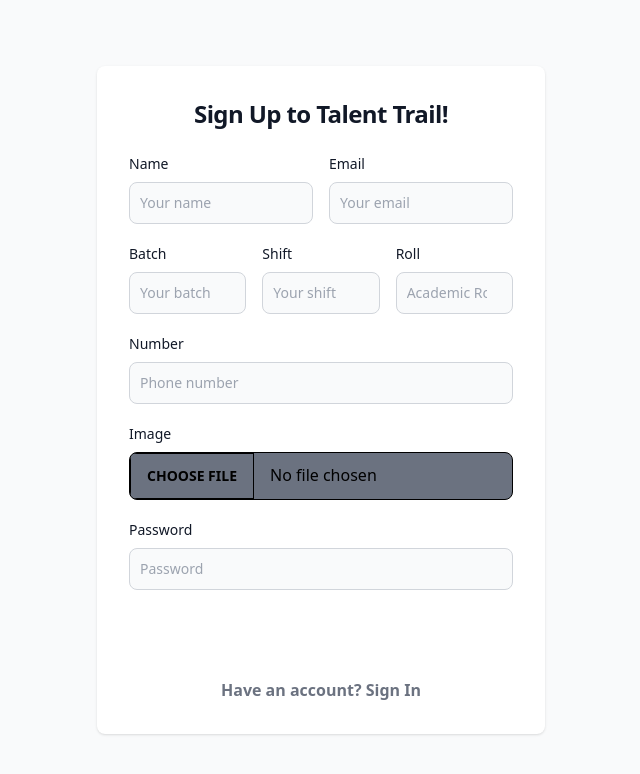
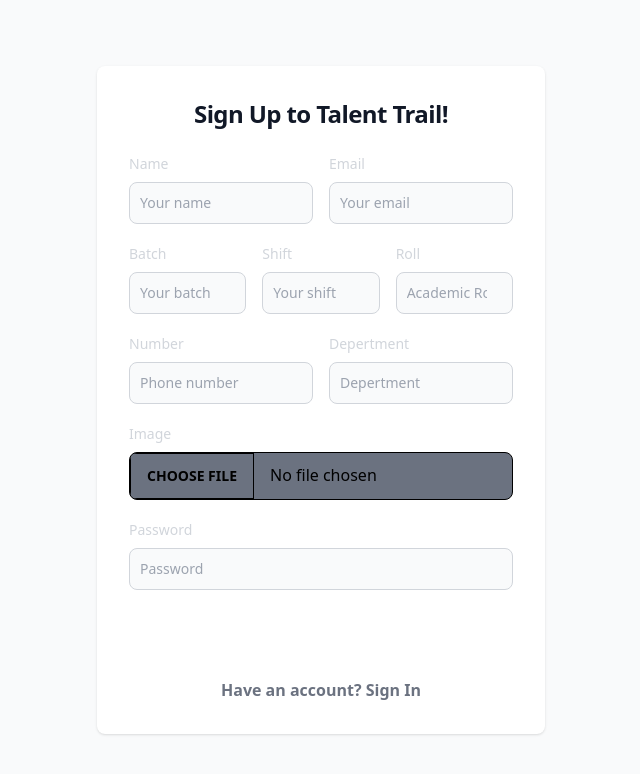
Before and after one commit to 78faysal/FCI-TalentTrail, a React (Vite) app: page /register in a window 1280 px wide. Shown: the top 774 px of the page, without its empty margins (319-959 px from the left). Built offline with nearby package versions, Linux system fonts and the light colour scheme; no server answers.

Commit message:
registration functionality done

```diff
--- a/package.json
+++ b/package.json
@@ -10,10 +10,12 @@
     "preview": "vite preview"
   },
   "dependencies": {
+    "axios": "^1.6.7",
     "firebase": "^10.7.2",
     "localforage": "^1.10.0",
     "match-sorter": "^6.3.3",
     "react-dom": "^18.2.0",
+    "react-hot-toast": "^2.4.1",
     "react-icons": "^5.0.1",
     "react-router-dom": "^6.21.3",
     "sort-by": "^1.2.0"
--- a/src/Firebase/firebase.config.js
+++ b/src/Firebase/firebase.config.js
@@ -5,13 +5,13 @@ import { getAnalytics } from "firebase/analytics";
 
 
 const firebaseConfig = {
-  apiKey: "AIzaSyAbYcXV2MQaMYZCaWmgKjyg689wmChfI14",
-  authDomain: "fci-talenttrail.firebaseapp.com",
-  projectId: "fci-talenttrail",
-  storageBucket: "fci-talenttrail.appspot.com",
-  messagingSenderId: "537753234922",
-  appId: "1:537753234922:web:8a3b2cf9142378a120d693",
-  measurementId: "G-PPHQL159Z1"
+  apiKey: import.meta.env.VITE_apiKey,
+  authDomain: import.meta.env.VITE_authDomain,
+  projectId: import.meta.env.VITE_projectId,
+  storageBucket: import.meta.env.VITE_storageBucket,
+  messagingSenderId: import.meta.env.VITE_messagingSenderId,
+  appId: import.meta.env.VITE_appId,
+  measurementId: import.meta.env.VITE_measurementId,
 };
 
 // Initialize Firebase
--- /dev/null
+++ b/src/Hooks/useAuth.jsx
@@ -0,0 +1,9 @@
+import { useContext } from "react";
+import { AuthContext } from "../Providers/AuthProvider";
+
+const useAuth = () => {
+  const authInfo = useContext(AuthContext);
+  return authInfo ;
+};
+
+export default useAuth;
--- /dev/null
+++ b/src/Hooks/useAxiosPublic.jsx
@@ -0,0 +1,10 @@
+import axios from "axios";
+
+export const axiosPublic = axios.create({
+  baseURL: "http://localhost:5000",
+});
+const useAxiosPublic = () => {
+  return axiosPublic;
+};
+
+export default useAxiosPublic;
--- a/src/Pages/Authentication/Login/Login.jsx
+++ b/src/Pages/Authentication/Login/Login.jsx
@@ -62,7 +62,7 @@ const Login = () => {
                 >
                   Sign in
                 </button>
-                <p className="text-sm font-light text-center text-gray-500 dark:text-gray-400">
+                <p className="font-semibold font-light text-center text-gray-500 dark:text-gray-400">
                   Don’t have an account yet?{" "}
                   <Link className="text-primary" to={"/register"}>
                     Sign Up
--- a/src/Pages/Authentication/Register/Register.jsx
+++ b/src/Pages/Authentication/Register/Register.jsx
@@ -1,10 +1,23 @@
 import { Link } from "react-router-dom";
+import useAuth from "../../../Hooks/useAuth";
+import toast from "react-hot-toast";
+import useAxiosPublic from "../../../Hooks/useAxiosPublic";
+import { ImageUpload } from "../../../Utils/ImageUpload";
+import { useState } from "react";
 
 const Register = () => {
-    const handleFormSubmit = (e) => {
+  const { createUser } = useAuth();
+  const axiosPublic = useAxiosPublic();
+  const [userLoading, setUserLoading] = useState(false);
+
+  const handleFormSubmit = async (e) => {
     e.preventDefault();
+    setUserLoading(true);
 
     const form = e.target;
+    const imageFile = form.image.files[0];
+    const imageData = await ImageUpload(imageFile);
+    const image = imageData.display_url;
     const name = form.name.value;
     const email = form.email.value;
     const batch = form.batch.value;
@@ -12,22 +25,67 @@ const Register = () => {
     const roll = form.roll.value;
     const number = form.number.value;
     const password = form.password.value;
+    const depertment = form.depertment.value;
 
-        console.log(name, email, batch, shift, roll, number, password);
+    const userInfo = {
+      name,
+      email,
+      image,
+      batch,
+      shift,
+      roll,
+      number,
+      password,
+      depertment
+    };
+
+    createUser(email, password)
+      .then((res) => {
+        if (res.user) {
+          axiosPublic.post("/users", userInfo).then((res) => {
+            console.log(res.data);
+            if (res.data.insertedId) {
+              setUserLoading(false);
+              toast.success("Account Created 👏");
             }
+          });
+        }
+      })
+      .catch((error) => {
+        console.log(error.message);
+        if (
+          error.message ===
+          "Firebase: Password should be at least 6 characters (auth/weak-password)."
+        ) {
+          setUserLoading(false);
+          toast.error("Password must be 6 characters");
+        } else if (
+          error.message === "Firebase: Error (auth/email-already-in-use)."
+        ) {
+          setUserLoading(false);
+          toast.error("Email already in use");
+        } else {
+          setUserLoading(false);
+          toast.error("Something went wrong");
+        }
+      });
+  };
   return (
     <div>
-      <section className="bg-gray-50 dark:bg-gray-900">
+      <section className="bg-gray-50 dark:bg-gray-900 min-h-screen">
         <div className="flex flex-col items-center justify-center px-6 py-8 mx-auto md:h-screen lg:py-0">
           <div className="w-full bg-white rounded-lg shadow dark:border md:mt-0 sm:max-w-md xl:p-0 dark:bg-gray-800 dark:border-gray-700">
             <div className="p-6 space-y-4 md:space-y-6 sm:p-8">
               <h1 className="text-xl font-bold leading-tight tracking-tight text-center text-gray-900 md:text-2xl dark:text-white">
                 Sign Up to Talent Trail!
               </h1>
-              <form className="space-y-5 md:space-y-5" onSubmit={handleFormSubmit}>
+              <form
+                className="space-y-5 md:space-y-5"
+                onSubmit={handleFormSubmit}
+              >
                 <div className="flex gap-4">
                   <div>
-                    <label className="block mb-2 text-sm font-medium text-gray-900 dark:text-white">
+                    <label className="block mb-2 text-sm font-medium text-gray-300  ">
                       Name
                     </label>
                     <input
@@ -39,7 +97,7 @@ const Register = () => {
                     />
                   </div>
                   <div>
-                    <label className="block mb-2 text-sm font-medium text-gray-900 dark:text-white">
+                    <label className="block mb-2 text-sm font-medium text-gray-300 ">
                       Email
                     </label>
                     <input
@@ -53,19 +111,20 @@ const Register = () => {
                 </div>
                 <div className="flex gap-4">
                   <div>
-                    <label className="block mb-2 text-sm font-medium text-gray-900 dark:text-white">
+                    <label className="block mb-2 text-sm font-medium  text-gray-300 ">
                       Batch
                     </label>
                     <input
-                      type="text"
+                      type="number"
                       name="batch"
+                      min='0'
                       className="bg-gray-50 border border-gray-300 text-gray-900 sm:text-sm rounded-lg focus:ring-primary-600 focus:border-primary-600 block w-full p-2.5 dark:bg-gray-700 dark:border-gray-600 dark:placeholder-gray-400 dark:text-white dark:focus:ring-blue-500 dark:focus:border-blue-500"
                       placeholder="Your batch"
                       required
                     />
                   </div>
                   <div>
-                    <label className="block mb-2 text-sm font-medium text-gray-900 dark:text-white">
+                    <label className="block mb-2 text-sm font-medium text-gray-300">
                       Shift
                     </label>
                     <input
@@ -77,7 +136,7 @@ const Register = () => {
                     />
                   </div>
                   <div>
-                    <label className="block mb-2 text-sm font-medium text-gray-900 dark:text-white">
+                    <label className="block mb-2 text-sm font-medium text-gray-300">
                       Roll
                     </label>
                     <input
@@ -90,8 +149,9 @@ const Register = () => {
                     />
                   </div>
                 </div>
+                <div className="flex gap-4">
                   <div>
-                  <label className="block mb-2 text-sm font-medium text-gray-900 dark:text-white">
+                    <label className="block mb-2 text-sm font-medium text-gray-300 ">
                       Number
                     </label>
                     <input
@@ -103,7 +163,20 @@ const Register = () => {
                     />
                   </div>
                   <div>
-                  <label className="block mb-2 text-sm font-medium text-gray-900 dark:text-white">
+                    <label className="block mb-2 text-sm font-medium text-gray-300">
+                      Depertment
+                    </label>
+                    <input
+                      type="text"
+                      name="depertment"
+                      className="bg-gray-50 border border-gray-300 text-gray-900 sm:text-sm rounded-lg focus:ring-primary-600 focus:border-primary-600 block w-full p-2.5 dark:bg-gray-700 dark:border-gray-600 dark:placeholder-gray-400 dark:text-white dark:focus:ring-blue-500 dark:focus:border-blue-500"
+                      placeholder="Depertment"
+                      required
+                    />
+                  </div>
+                </div>
+                <div>
+                  <label className="block mb-2 text-sm font-medium text-gray-300 ">
                     Image
                   </label>
                   <input
@@ -114,7 +187,7 @@ const Register = () => {
                   />
                 </div>
                 <div>
-                  <label className="block mb-2 text-sm font-medium text-gray-900 dark:text-white">
+                  <label className="block mb-2 text-sm font-medium text-gray-300">
                     Password
                   </label>
                   <input
@@ -129,6 +202,7 @@ const Register = () => {
                   type="submit"
                   className="w-full text-white btn btn-outline"
                 >
+                    {userLoading && <span className="loading loading-dots loading-md"></span>}
                   Sign in
                 </button>
                 <p className="font-light text-center font-semibold text-gray-500 dark:text-gray-400">
--- a/src/Providers/AuthProvider.jsx
+++ b/src/Providers/AuthProvider.jsx
@@ -1,9 +1,56 @@
-import { createContext } from "react";
+import { GoogleAuthProvider, createUserWithEmailAndPassword, onAuthStateChanged, signInWithEmailAndPassword, signInWithPopup, signOut } from "firebase/auth";
+import { createContext, useEffect, useState } from "react";
+import { auth } from "../Firebase/firebase.config";
 
 export const AuthContext = createContext(null);
 const AuthProvider = ({children}) => {
+    const [user, setUser] = useState(null);
+    const [loading, setLoading] = useState(true);
 
-    const authInfo = {}
+    const googleProvider = new GoogleAuthProvider();
+
+    // google sign in
+    const googleSignIn = () => {
+        setLoading(true);
+        return signInWithPopup(auth, googleProvider);
+    }
+
+    // create user
+    const createUser = (email, password) => {
+        setLoading(true);
+        return createUserWithEmailAndPassword(auth, email, password);
+    }
+
+    //login user
+    const logIn = (email, password) => {
+        setLoading(true);
+        return signInWithEmailAndPassword(auth, email, password)
+    }
+
+    // logOut user
+    const logOut = () => {
+        return signOut(auth)
+    }
+
+    // manage user
+    useEffect(() => {
+        onAuthStateChanged(auth, currentUser => {
+            setUser(currentUser);
+            setLoading(false);
+            console.log("Observing user of", currentUser);
+        })
+    }, [])
+
+
+    const authInfo = {
+        googleSignIn,
+        createUser,
+        logIn,
+        logOut,
+        user,
+        loading,
+
+    }
     return (
         <AuthContext.Provider value={authInfo}>
             {children}
--- /dev/null
+++ b/src/Utils/ImageUpload.js
@@ -0,0 +1,12 @@
+import axios from "axios";
+
+export const ImageUpload = async (image) => {
+  const formData = new FormData();
+  formData.append("image", image);
+  const { data } = await axios.post(
+    `https://api.imgbb.com/1/upload?key=${import.meta.env.VITE_IMGBB_API_KEY}`,
+    formData
+  );
+  console.log(data.data);
+  return data.data;
+};
--- a/src/main.jsx
+++ b/src/main.jsx
@@ -4,9 +4,11 @@ import { RouterProvider } from "react-router-dom";
 import router from "./Routes/Routes.jsx";
 import React from "react";
 import AuthProvider from "./Providers/AuthProvider.jsx";
+import { Toaster } from "react-hot-toast";
 
 ReactDOM.createRoot(document.getElementById("root")).render(
   <React.StrictMode>
+    <Toaster />
     <AuthProvider>
       <RouterProvider router={router} />
     </AuthProvider>
```
Also changed, not shown: 1 other file (tests, documents, lock files or other folders). Lines whose indentation alone changed are shown as unchanged.
